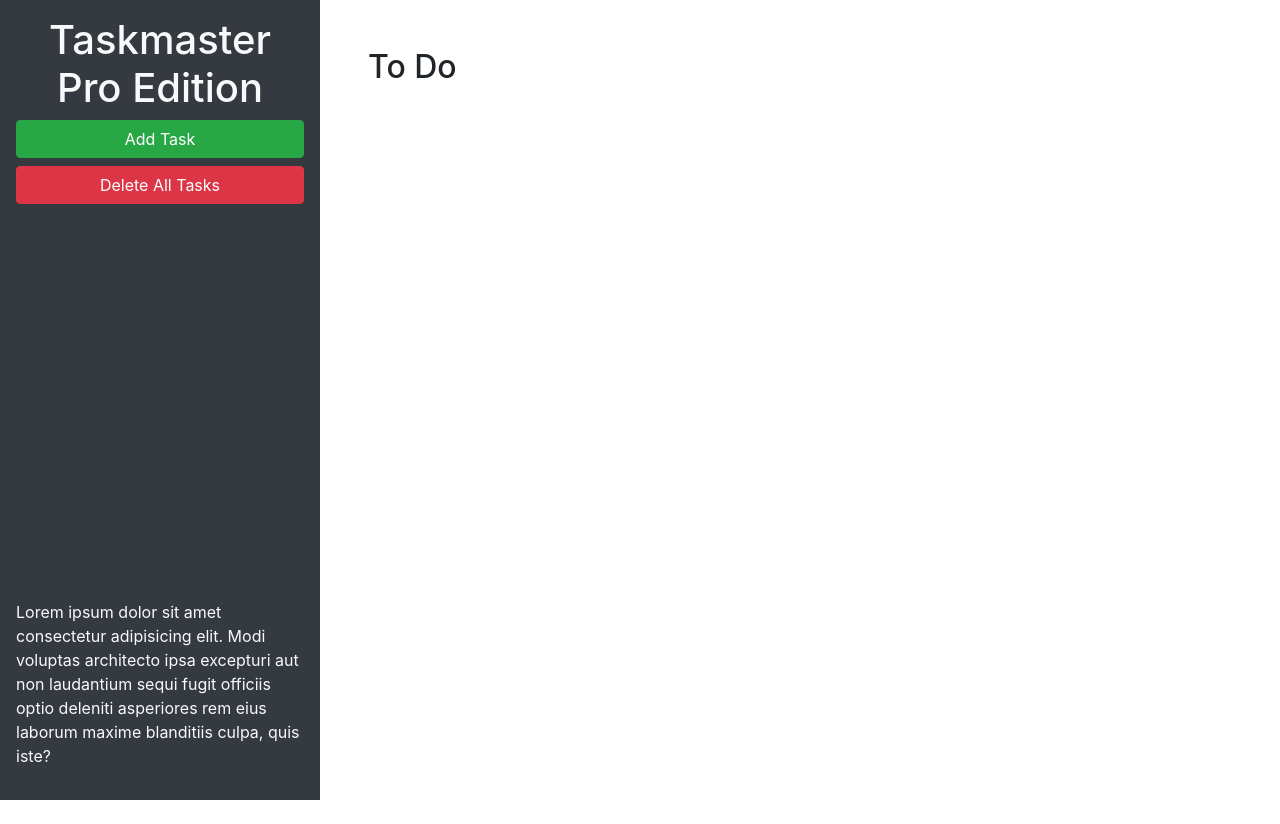
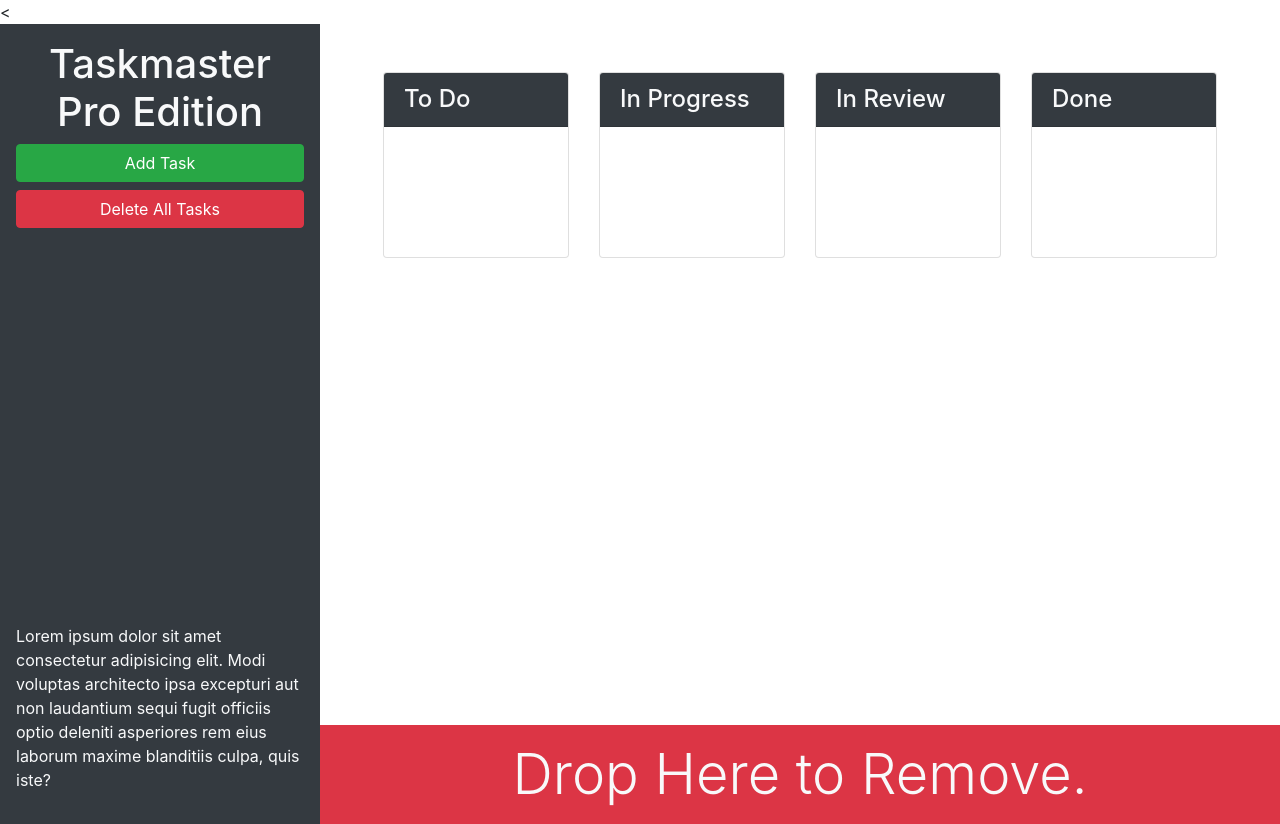
Before and after one commit to ACastilleja/taskmaster-pro, a plain HTML site: page index.html in a window 1280 px wide. Before the commit the page ends 800 px from the top, so only its background shows below. Drawn offline with nearby package versions, Linux system fonts and the light colour scheme.

Commit message:
bootstrap

```diff
--- a/index.html
+++ b/index.html
@@ -1,4 +1,4 @@
-<!DOCTYPE html>
+<<!DOCTYPE html>
 <html lang="en">
 
 <head>
@@ -13,20 +13,68 @@
 <body>
 
   <div class="row min-vh-100 no-gutters">
-    <header class="col-12 col-lg-3 bg-dark text-light d-flex flex-column p-4 p-lg-3">
-      <h1 class="text-center">Taskmaster Pro Edition</h1>
-      <button id="create-task" class="btn btn-block btn-success" data-toggle="modal" data-target="#task-form-modal">Add
-        Task</button>
-      <button id="remove-tasks" class="btn btn-block btn-danger">Delete All Tasks</button>
-      <p class="mt-auto">Lorem ipsum dolor sit amet consectetur adipisicing elit. Modi voluptas architecto ipsa
-        excepturi aut non
-        laudantium sequi fugit officiis optio deleniti asperiores rem eius laborum maxime blanditiis culpa, quis iste?
-      </p>
+    <header class="col-12 col-lg-3 bg-dark text-light sticky-top d-flex flex-column p-4 p-lg-3">
+      <div>
+        <h1 class="text-center"><span class="oi oi-task d-inline d-lg-none"></span>
+          Taskmaster Pro Edition</h1>
+        <div class="ml-md-auto w-100 w-md-auto">
+          <button id="create-task" class="btn btn-block btn-success" data-toggle="modal"
+            data-target="#task-form-modal">Add Task</button>
+          <button id="remove-tasks" class="btn btn-block btn-danger mb-2 mb-md-4"></span>Delete All Tasks</button>
+        </div>
+      </div>
+      <p class="mt-auto d-none d-lg-block">Lorem ipsum dolor sit amet consectetur adipisicing elit. Modi voluptas
+        architecto ipsa
+        excepturi aut non laudantium sequi fugit officiis optio deleniti asperiores rem eius laborum maxime blanditiis
+        culpa, quis iste?</p>
     </header>
-    <main class="col-12 col-lg-9">
-      <div class="m-5">
-        <h2>To Do</h2>
-        <ul id="list-toDo" class="list-group"> </ul>
+    <main class="col-12 col-lg-9 d-flex flex-column">
+      <div class="m-5 row justify-content-around">
+          <!--  -->
+          <div class="col-12 col-md-6 col-xl-3 mb-3">
+            <div class="card">
+              <h4 class="card-header bg-dark text-light">
+                To Do
+              </h4>
+              <ul id="list-toDo" class="list-group list-group-flush">
+              </ul>
+            </div>
+          </div>
+          <!--  -->
+          <div class="col-12 col-md-6 col-xl-3 mb-3">
+            <div class="card">
+              <h4 class="card-header bg-dark text-light">
+                In Progress
+              </h4>
+              <ul id="list-inProgress" class="list-group list-group-flush">
+              </ul>
+            </div>
+          </div>
+          <!--  -->
+          <div class="col-12 col-md-6 col-xl-3 mb-3">
+            <div class="card">
+              <h4 class="card-header bg-dark text-light">
+                In Review
+              </h4>
+              <ul id="list-inReview" class="list-group list-group-flush">
+              </ul>
+            </div>
+          </div>
+          <!--  -->
+          <div class="col-12 col-md-6 col-xl-3 mb-3">
+            <div class="card">
+              <h4 class="card-header bg-dark text-light">
+                Done
+              </h4>
+              <ul id="list-done" class="list-group list-group-flush">
+              </ul>
+            </div>
+          </div>
+      </div>
+      <div class="mt-auto" id="trash">
+        <div class="w-100 bg-danger p-3 text-center text-light display-4">
+          Drop Here to Remove.
+        </div>
       </div>
     </main>
   </div>
@@ -46,11 +94,11 @@
           <form>
             <div class="form-group">
               <label for="modalTaskDescription">Task description</label>
-              <textarea id="modalTaskDescription" rows="3"></textarea>
+              <textarea class="form-control" id="modalTaskDescription" rows="3"></textarea>
             </div>
             <div class="form-group">
               <label for="modalDueDate">Due date</label>
-              <input type="text" id="modalDueDate" placeholder="mm/dd/yyyy" autocomplete="off" />
+              <input type="text" class="form-control" id="modalDueDate" placeholder="mm/dd/yyyy" autocomplete="off" />
             </div>
           </form>
         </div>
```
